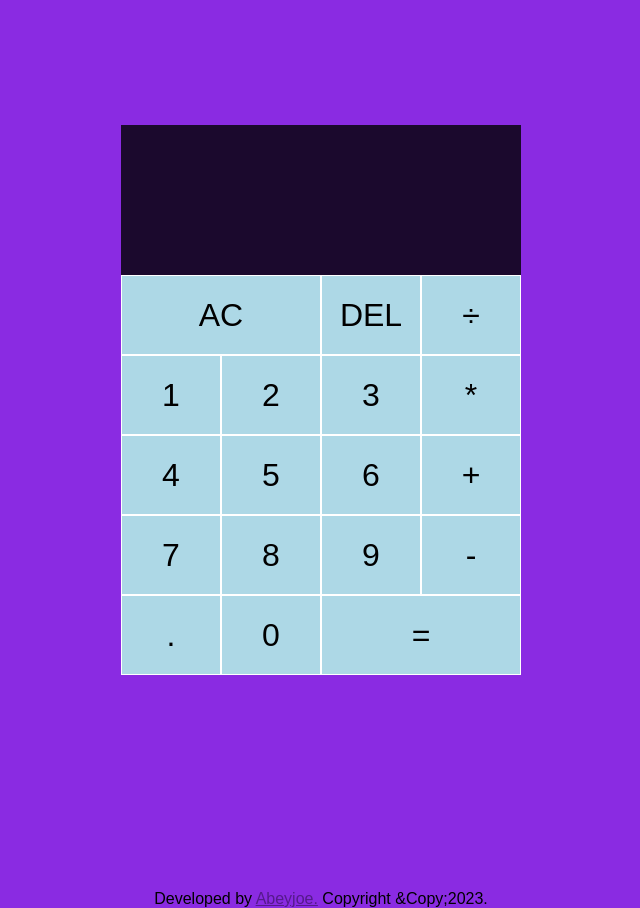
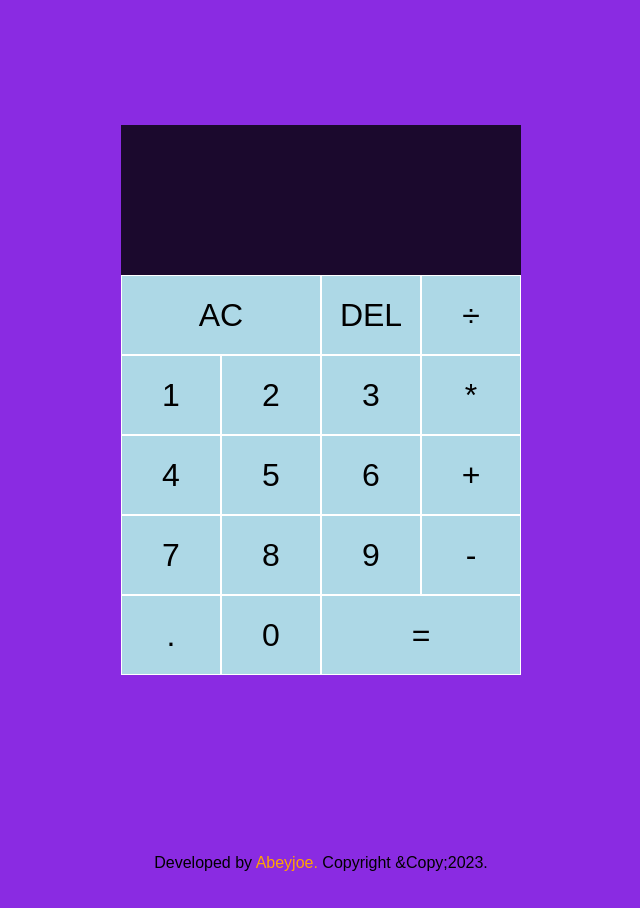
Before and after one commit to abeyjoe/CalculatorLive, a plain HTML site: page index.html in a window 1280 px wide. Shown: the whole page, without its empty margins (319-959 px from the left). Drawn offline with Linux system fonts and the light colour scheme.

Commit message:
updated the footer section

```diff
--- a/index.html
+++ b/index.html
@@ -35,11 +35,21 @@
         <button data-equals class="span-two">=</button>
     </div>
 
-    <br><br><br><br><br>
+    <br><br><br>
     <footer>
         <center>
-            Developed by <a href="" target="_blanck">Abeyjoe.</a> Copyright &Copy;2023.
+            Developed by <a href="https://abeyjoe.netlify.app/" target="_blanck">Abeyjoe.</a> Copyright &Copy;2023.
         </center>
     </footer>
+    <br><br>
+
+    <style>
+        p { color:white; }
+        a {
+            color:orange;
+            text-decoration:none;
+            cursor:pointer;
+        }
+    </style>
 </body>
 </html>
```
